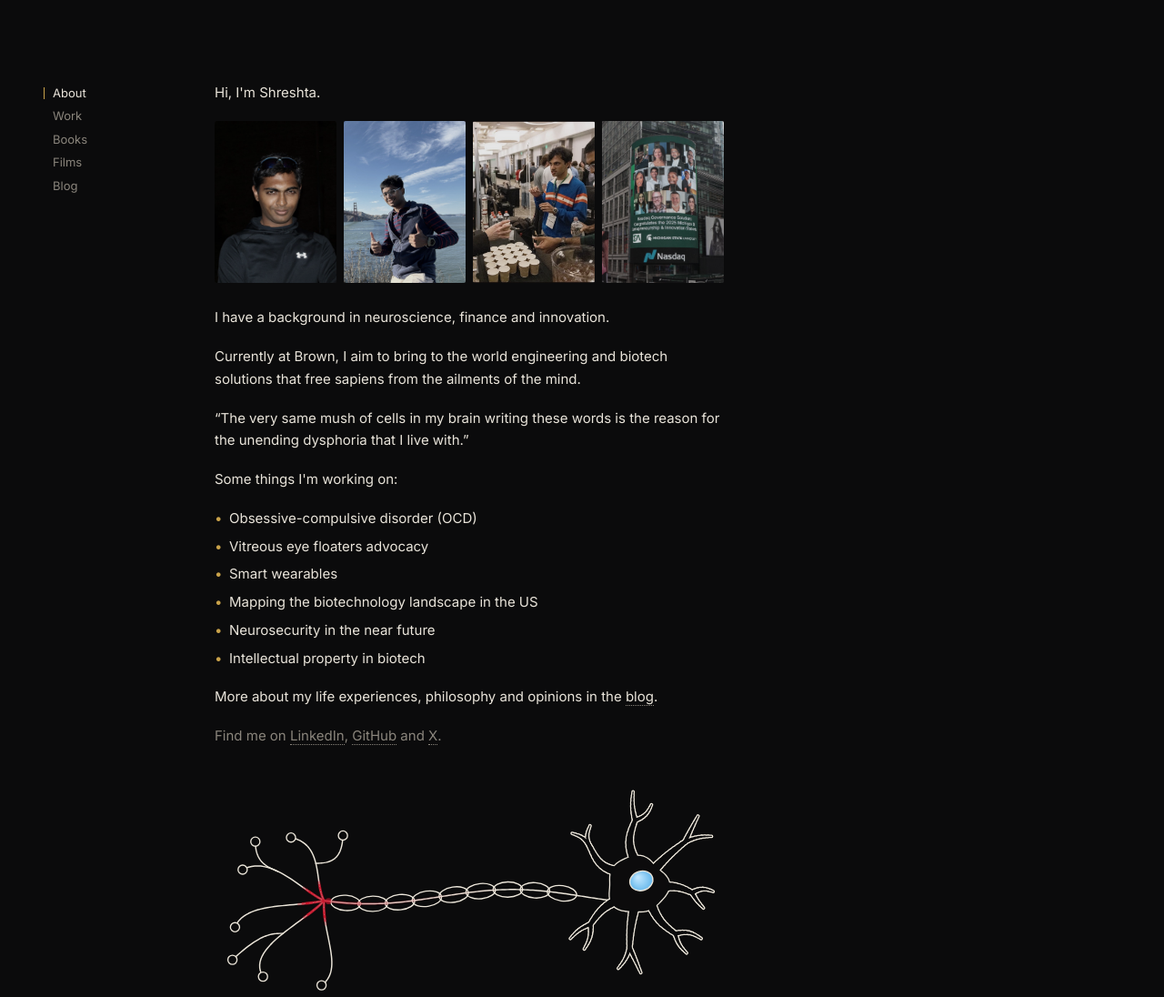
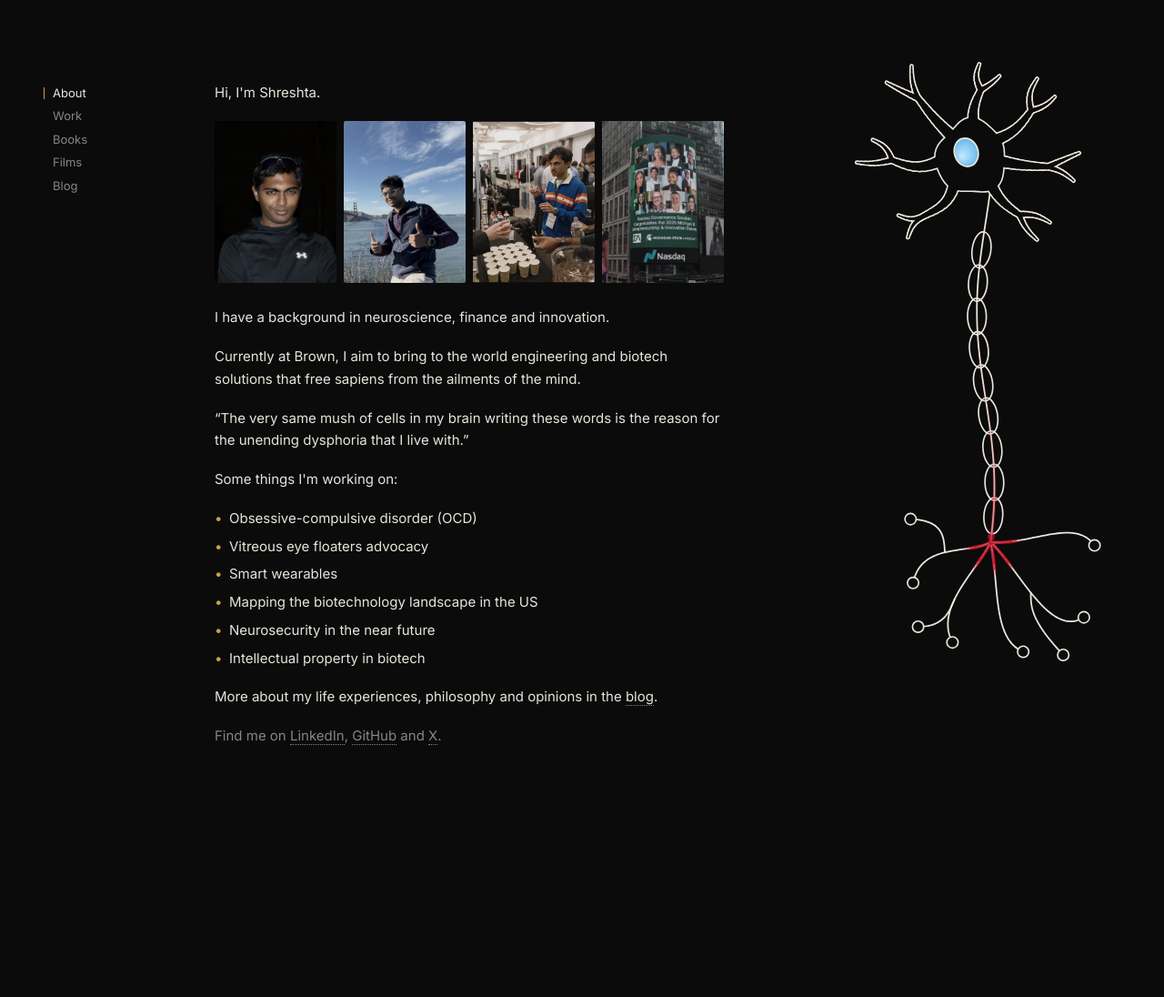
Before and after one commit to shresinsneuro/shresinsneuro.github.io, a plain HTML site: page index.html in a window 1280 px wide. Shown: the whole page at 91% size. After the commit the page ends 960 px from the top, so only its background shows below. Drawn offline with Linux system fonts and the light colour scheme.

Commit message:
About: stand the neuron upright on the right side on wide screens
Co-Authored-By: Claude Opus 5.5 <noreply@anthropic.com>

```diff
--- a/neuron.js
+++ b/neuron.js
@@ -220,10 +220,15 @@
   function eachSheath(ctx, fn) {
     G.sheaths.forEach(function (sh) { ctx.save(); ctx.translate(sh.x, sh.y); ctx.rotate(sh.a); fn(sh); ctx.restore(); });
   }
+  // draws the 1000 x 420 scene at scale k; when the canvas is taller than wide it is turned
+  // a quarter turn so the cell body sits at the top and the terminals at the bottom
+  function place(ctx, n, k) {
+    if (n.vert) ctx.setTransform(0, -k, k, 0, 0, W * k); else ctx.setTransform(k, 0, 0, k, 0, 0);
+  }
   function begin(n) {
     var ctx = n.ctx;
     ctx.setTransform(1, 0, 0, 1, 0, 0); ctx.clearRect(0, 0, n.c.width, n.c.height);
-    ctx.setTransform(n.S * n.dpr, 0, 0, n.S * n.dpr, 0, 0);
+    place(ctx, n, n.S * n.dpr);
     ctx.lineCap = ctx.lineJoin = "round";
     return ctx;
   }
@@ -331,9 +336,9 @@
     ctx.putImageData(img, 0, 0);
   }
   function drawPixel(n, now) {
-    var L = n.lctx, lw = n.low.width, lh = n.low.height, k = lw / W, so = G.soma, nu = G.nucleus;
+    var L = n.lctx, lw = n.low.width, lh = n.low.height, k = lw / (n.vert ? H : W), so = G.soma, nu = G.nucleus;
     var C = { d: "#3a3733", b: "#6e6a62", l: "#a39d92", t: "#e9e4da", g: "#c9a24a", h: "#fff1c4" };
-    L.setTransform(1, 0, 0, 1, 0, 0); L.clearRect(0, 0, lw, lh); L.setTransform(k, 0, 0, k, 0, 0);
+    L.setTransform(1, 0, 0, 1, 0, 0); L.clearRect(0, 0, lw, lh); place(L, n, k);
     L.lineCap = L.lineJoin = "round";
 
     L.strokeStyle = C.b; L.fillStyle = C.b;
@@ -591,11 +596,16 @@
     }
   };
   Neuron.prototype.resize = function () {
-    var cw = this.c.clientWidth, dpr = window.devicePixelRatio || 1;
-    if (cw === this.cw && dpr === this.dpr) return;
-    this.cw = cw; this.dpr = dpr; this.S = cw / W;
-    this.c.width = Math.round(cw * dpr); this.c.height = Math.round(cw * H / W * dpr);
-    if (this.low) { this.P = Math.max(2, Math.round(cw / 190)); this.low.width = Math.ceil(cw / this.P); this.low.height = Math.ceil(this.low.width * H / W); }
+    var cw = this.c.clientWidth, ch = this.c.clientHeight, dpr = window.devicePixelRatio || 1;
+    if (cw === this.cw && ch === this.ch && dpr === this.dpr) return;
+    this.cw = cw; this.ch = ch; this.dpr = dpr; this.vert = ch > cw;
+    var long = this.vert ? ch : cw;
+    this.S = long / W;
+    this.c.width = Math.round(cw * dpr); this.c.height = Math.round(ch * dpr);
+    if (this.low) {
+      this.P = Math.max(2, Math.round(long / 190));
+      this.low.width = Math.ceil(cw / this.P); this.low.height = Math.ceil(ch / this.P);
+    }
   };
   Neuron.prototype.frame = function (now) {
     var dt = Math.min(50, now - (this.last || now)), i;
@@ -612,7 +622,7 @@
     var damp = Math.pow(0.998, dt);
     for (i = this.parts.length - 1; i >= 0; i--) {
       var p = this.parts[i];
-      p.age += dt; p.vy += p.g * dt; p.vx *= damp; p.vy *= damp; p.x += p.vx * dt; p.y += p.vy * dt;
+      p.age += dt; if (this.vert) p.vx -= p.g * dt; else p.vy += p.g * dt; p.vx *= damp; p.vy *= damp; p.x += p.vx * dt; p.y += p.vy * dt;
       if (p.age > p.life) this.parts.splice(i, 1);
     }
     for (i = this.fx.length - 1; i >= 0; i--) if (now - this.fx[i].t0 > this.fx[i].life) this.fx.splice(i, 1);
--- a/style.css
+++ b/style.css
@@ -140,3 +140,11 @@ a.item:hover img.thumb { transform: translateY(-3px); }
 
 /* ---------- neuron animation at the end of About ---------- */
 .neuron { display: block; width: 100%; height: auto; aspect-ratio: 1000 / 420; margin-top: 36px; cursor: pointer; }
+/* wide screens: stands upright on the right side of the page (neuron.js turns it when it is taller than wide).
+   Narrower screens keep it lying flat below the text. */
+@media (min-width: 1180px) {
+  .neuron {
+    position: fixed; right: 5vw; top: 50%; transform: translateY(-50%);
+    width: auto; height: min(86vh, 820px); aspect-ratio: 420 / 1000; margin: 0;
+  }
+}
```
